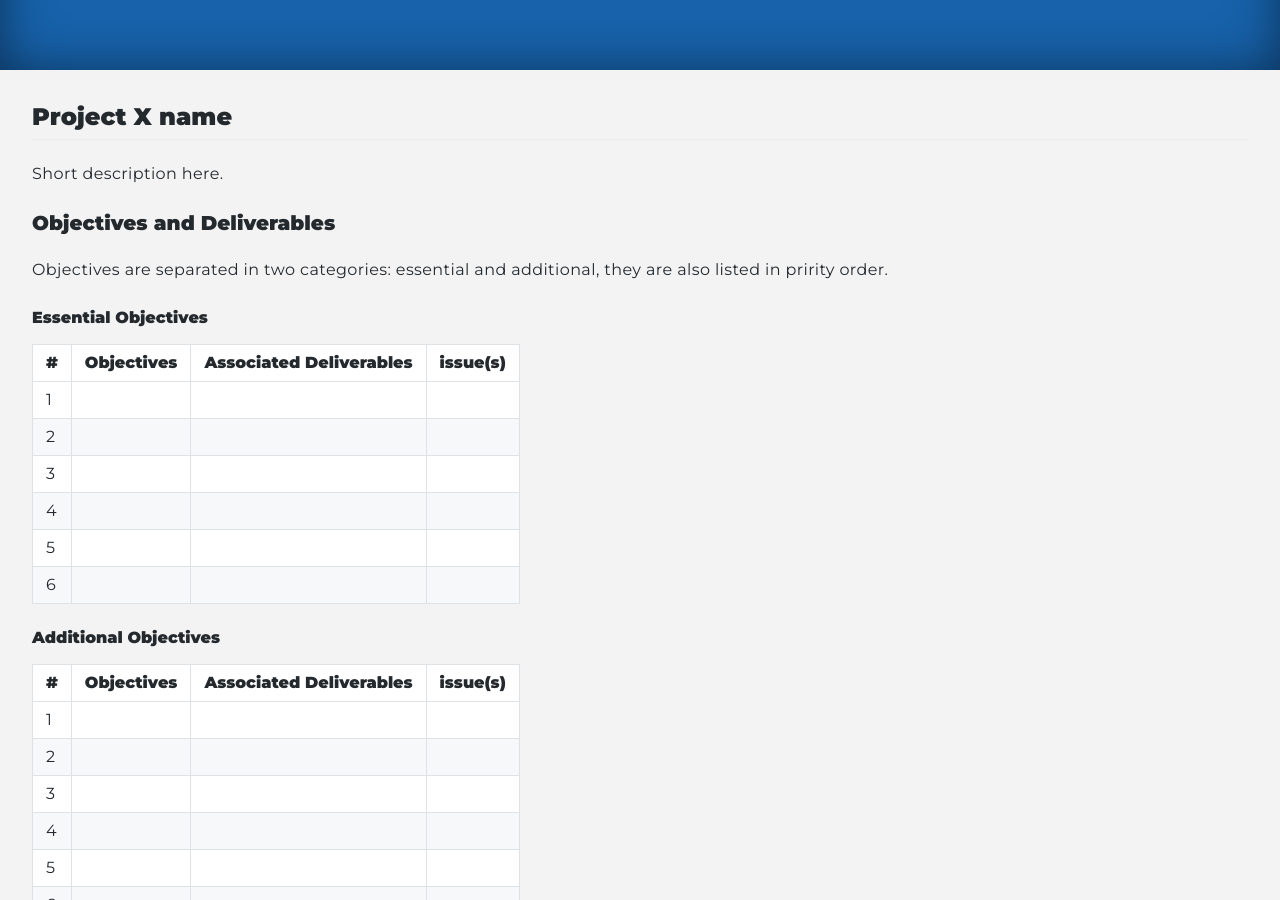
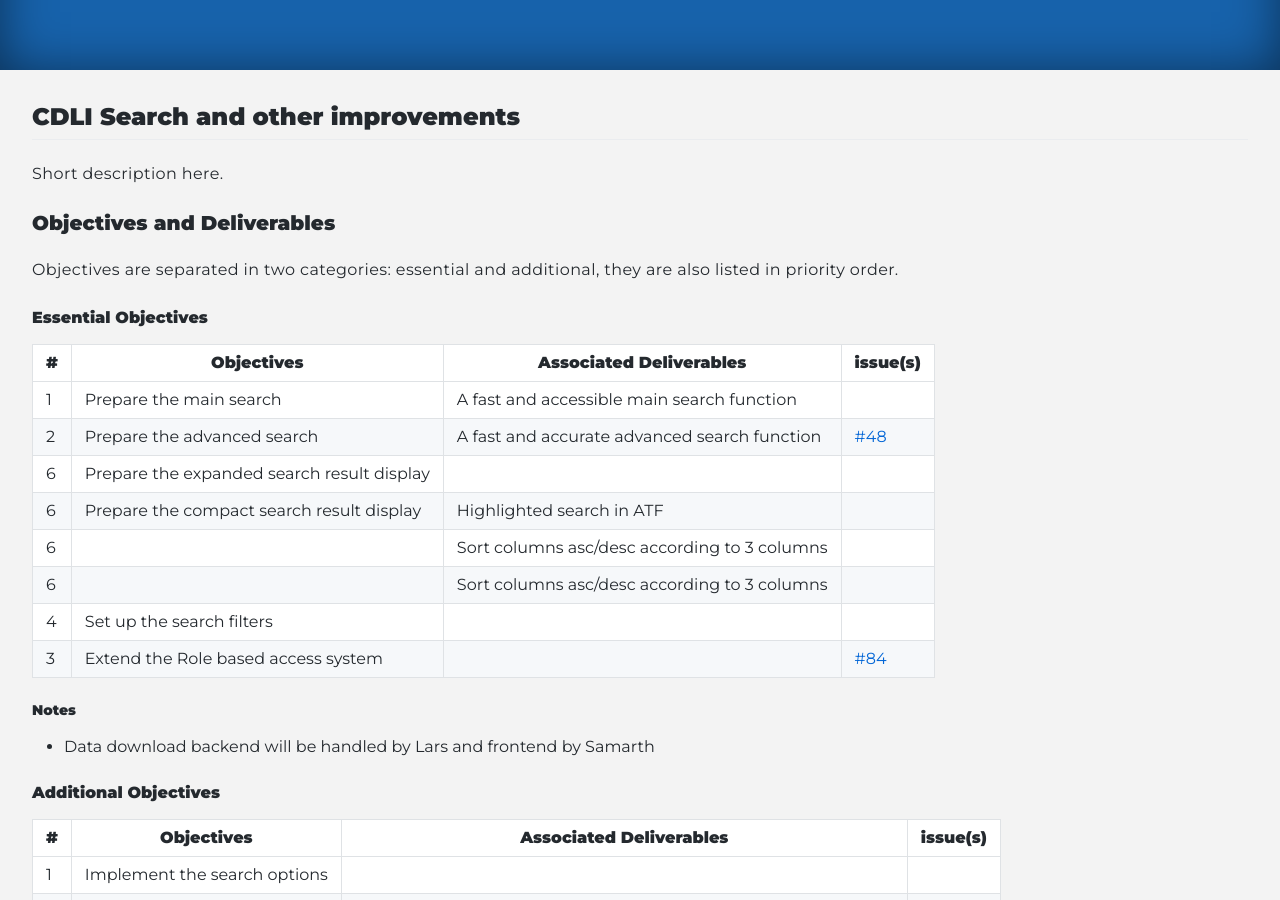
Before and after one commit to cdli-gh/blog, a Jekyll site: the page built from _blog/gsoc20/search/index.md, in a window 1280 px wide and 900 px high, scrolled down 256 px. Built offline with Jekyll 4.4.1, drawn with Linux system fonts in a browser that asks for light colours; some of the changed text lies outside the part shown.

Commit message:
Update index.md

```diff
--- a/_blog/gsoc20/search/index.md
+++ b/_blog/gsoc20/search/index.md
@@ -2,41 +2,51 @@
 layout: page
 title: search
 author: "Vedant"
-tags: ["project","gsoc","gsoc2020","search","eval#1","week#2"]
+tags: ["project","gsoc","gsoc2020","search"]
 ---
 
-## Project X name
+## CDLI Search and other improvements
 Short description here.
 
 ### Objectives and Deliverables
-Objectives are separated in two categories: essential and additional, they are also listed in pririty order.
+Objectives are separated in two categories: essential and additional, they are also listed in priority order.
+
 #### Essential Objectives
 
 |\#|Objectives|Associated Deliverables|issue(s)|
 |---	|---	|---	|---	|
-|1   	|   	|   	|   	|
-|2   	|   	|   	|   	|
-|3   	|   	|   	|   	|
-|4   	|   	|   	|   	|
-|5   	|   	|   	|   	|
-|6   	|   	|   	|   	|
+|1   	|Prepare the main search|A fast and accessible main search function|   	|
+|2   	|Prepare the advanced search|A fast and accurate advanced search function|[#48](https://gitlab.com/cdli/framework/-/issues/48)|
+|6   	|Prepare the expanded search result display|   	|   	|
+|6   	|Prepare the compact search result display|Highlighted search in ATF|   	|
+|6   	|                                         |Sort columns asc/desc according to 3 columns|   	|
+|6   	|                                         |Sort columns asc/desc according to 3 columns|   	|
+|4   	|Set up the search filters|   	|   	|
+|3   	|Extend the Role based access system|   	|[#84](https://gitlab.com/cdli/framework/-/issues/84)|
+
+
+
+##### Notes
+* Data download backend will be handled by Lars and frontend by Samarth
+
 
 #### Additional Objectives
 
 |\#|Objectives|Associated Deliverables|issue(s)|
 |---	|---	|---	|---	|
-|1   	|   	|   	|   	|
-|2   	|   	|   	|   	|
-|3   	|   	|   	|   	|
-|4   	|   	|   	|   	|
-|5   	|   	|   	|   	|
-|6   	|   	|   	|   	|
+|1   	|Implement the search options|   	|   	|
+|2   	|Implement Rocket Chat|A rocket chat docker container which can be deployed without fuss|[#95](https://gitlab.com/cdli/framework/-/issues/95)|
 
 ### Tentative timeline
 
 | Week  |Objectives |Deliverables |
 |---|---|---|
-|1|   |   |
+|1| Creating a middleware to redirect users not having 2FA enabled|Full functionality of login
+with password strength checker and password retrieval developed |
+| | Testing Login and Registers with 2FA middleware| 2FA middleware force enabling 2FA|
+| | Setup Password Strength Checker| Documentation of 2FA middleware
+| | Develop Password Retrieval Module
+| | Documentation of Implementation
 |2|   |   |
 |3|   |   |
 |4|   |   |
```
